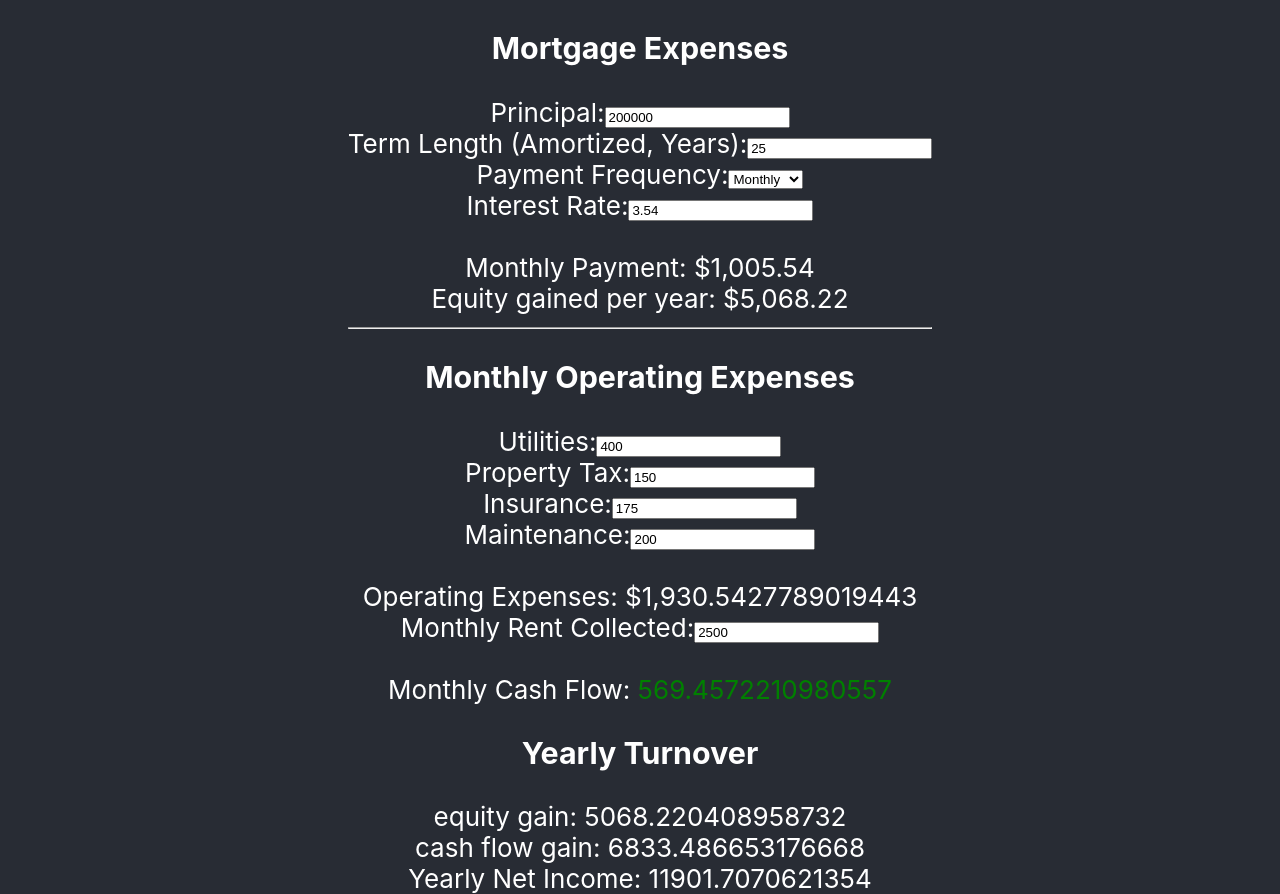
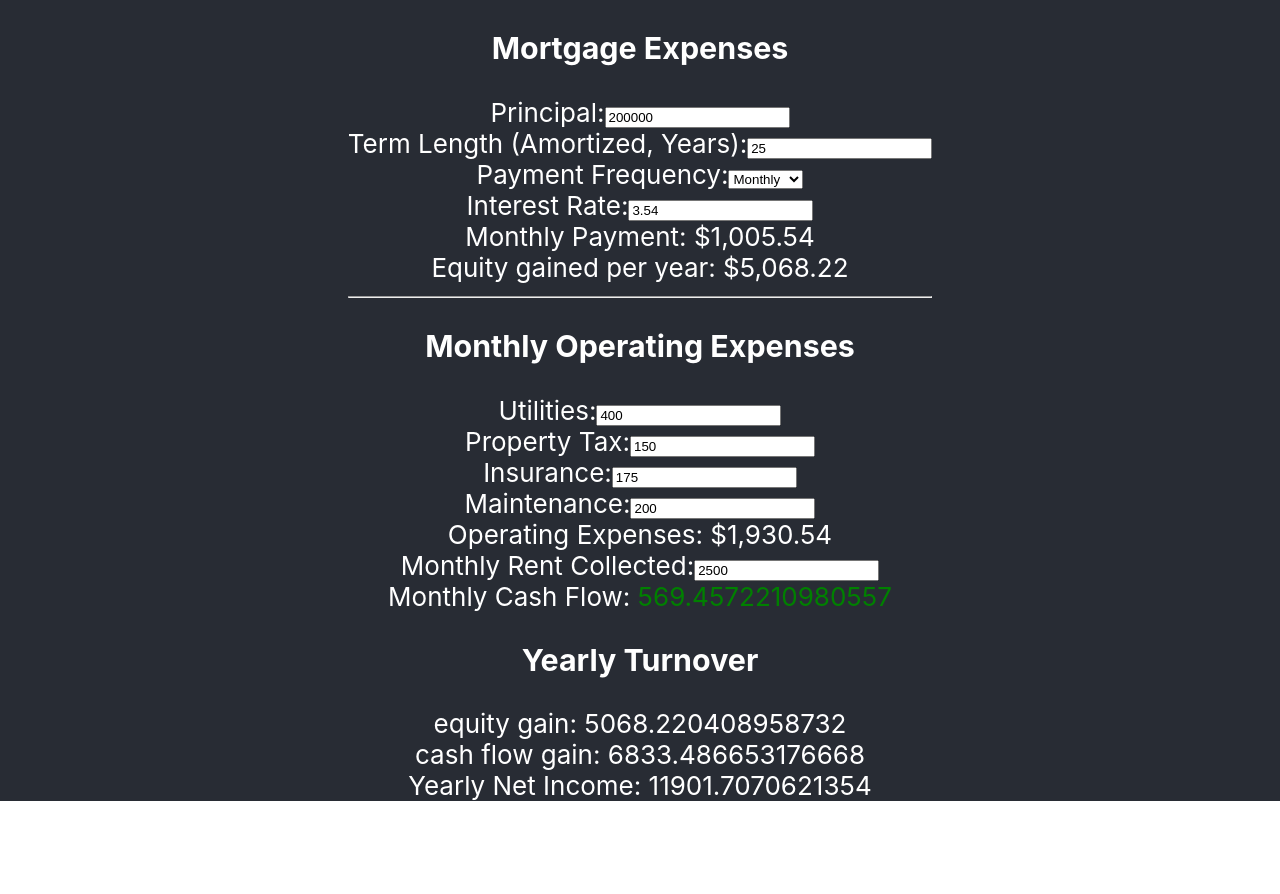
Before and after one commit to sedkis/property-researcher, a React (Create React App) app in the folder web-ui/: page / in a window 1280 px wide. After the commit the page ends 801 px from the top, so only its background shows below. Built offline with nearby package versions, Linux system fonts and the light colour scheme; the HTML template or start-up script is replaced by a standard one.

Commit message:
fix formatting and add formatter component

```diff
--- a/web-ui/src/form/Form.js
+++ b/web-ui/src/form/Form.js
@@ -1,8 +1,8 @@
 import React, { Component } from 'react';
 // import EmailResults from './EmailResults';
-import CurrencyFormat from 'react-currency-format';
 import MortgageCalculator from './MortgageCalculator';
 import OperatingExpenses from './OperatingExpenses';
+import Currency from '../formatters/Currency'
 
 class Form extends Component {
     constructor(props) {
@@ -29,17 +29,15 @@ class Form extends Component {
     }
 
     render() {
-
         return (
         <div>
             <MortgageCalculator
                 stateProp = {Object.assign({}, this.state)}
                 onClick = {this.handleEventChange}
             ></MortgageCalculator>
-            <br/>
-            Monthly Payment: <CurrencyFormat value={ this.calculatePayment().toFixed(2) } displayType={'text'} thousandSeparator={true} prefix={'$'} />
-            <br/>
-            Equity gained per year: <CurrencyFormat value={this.calculateEquityGainedAfterYear().toFixed(2)} displayType={'text'} thousandSeparator={true} prefix={'$'} />
+
+            Monthly Payment: <Currency value={this.calculatePayment()}></Currency><br/>
+            Equity gained per year: <Currency value={this.calculateEquityGainedAfterYear()}></Currency>
 
             <hr/>
 
@@ -47,12 +45,8 @@ class Form extends Component {
                 stateProp = {Object.assign({}, this.state)}
                 onClick = {this.handleEventChange}
             ></OperatingExpenses>
-            <br></br>
-            Operating Expenses: <CurrencyFormat value={ this.calculateOperatingExpenses() }
-                                                displayType={'text'}
-                                                thousandSeparator={true}
-                                                prefix={'$'} />
-           <br/>
+            Operating Expenses: <Currency value={this.calculateOperatingExpenses()}></Currency>
+
 
            <form>
                 <label>
@@ -61,10 +55,8 @@ class Form extends Component {
                             name='rent'
                             value={this.state.rent}
                             onChange={this.handleEventChange}/>
-                </label>
-                <br/>
+                </label><br/>
                 <label>
-                    <br/>
                     Monthly Cash Flow:  {<p style={this.getCashFlowStyle()}>{ this.calculateCashFlow() }</p>}
                 </label>
 
@@ -74,7 +66,6 @@ class Form extends Component {
                 Yearly Net Income: {this.calculateEquityGainedAfterYear() + this.calculateCashFlow() * 12}
 
            </form>
-
 
 
             {/* Email results to me: <EmailResults state={this.state}/> <button>bloop</button> */}
--- /dev/null
+++ b/web-ui/src/formatters/Currency.js
@@ -0,0 +1,16 @@
+import React, {Component} from 'react';
+import CurrencyFormat from 'react-currency-format'
+
+class Currency extends Component {
+
+    render() {
+        return (<CurrencyFormat value={ this.props.value.toFixed(2) }
+                                                displayType={'text'}
+                                                thousandSeparator={true}
+                                                prefix={'$'} />
+        );
+    }
+
+}
+
+export default Currency;
```
